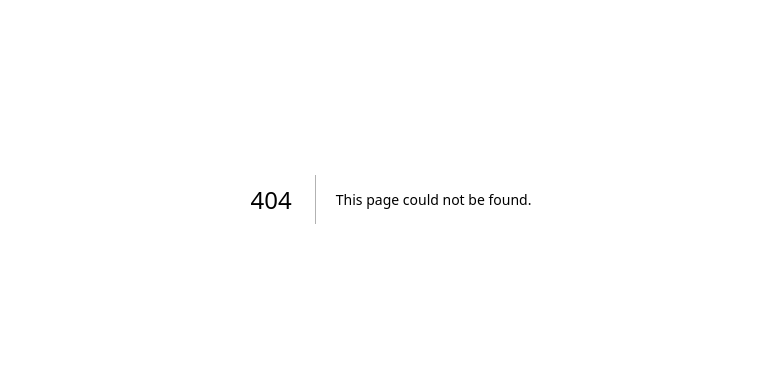
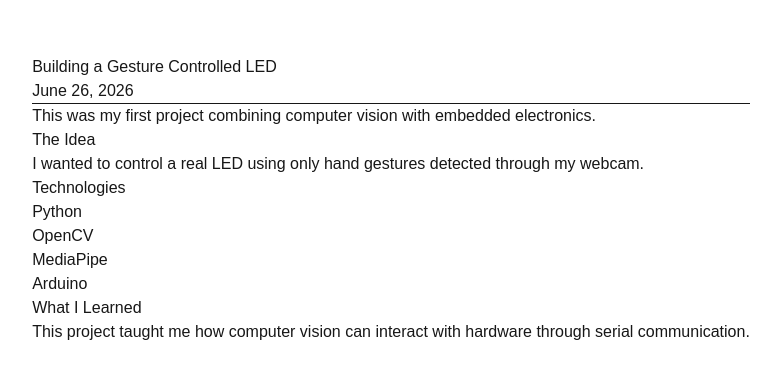
Before and after one commit to KB162/kalyanibharadwaj.github.io, a Next.js app: page /blog/gesture-LED in a window 1280 px wide. Before the commit this address had no page. Shown: the part 201-580 px from the top of the page, without its empty margins (249-1029 px from the left). Built offline with nearby package versions, Linux system fonts and the light colour scheme.

Commit message:
Updated homepage

```diff
--- /dev/null
+++ b/app/blog/gesture-LED/page.tsx
@@ -0,0 +1,39 @@
+export default function GestureControlledLED() {
+  return (
+    <main style={{ padding: "40px", maxWidth: "800px", margin: "auto" }}>
+      <h1>Building a Gesture Controlled LED</h1>
+
+      <p>June 26, 2026</p>
+
+      <hr />
+
+      <p>
+        This was my first project combining computer vision with embedded
+        electronics.
+      </p>
+
+      <h2>The Idea</h2>
+
+      <p>
+        I wanted to control a real LED using only hand gestures detected through
+        my webcam.
+      </p>
+
+      <h2>Technologies</h2>
+
+      <ul>
+        <li>Python</li>
+        <li>OpenCV</li>
+        <li>MediaPipe</li>
+        <li>Arduino</li>
+      </ul>
+
+      <h2>What I Learned</h2>
+
+      <p>
+        This project taught me how computer vision can interact with hardware
+        through serial communication.
+      </p>
+    </main>
+  );
+}
```
